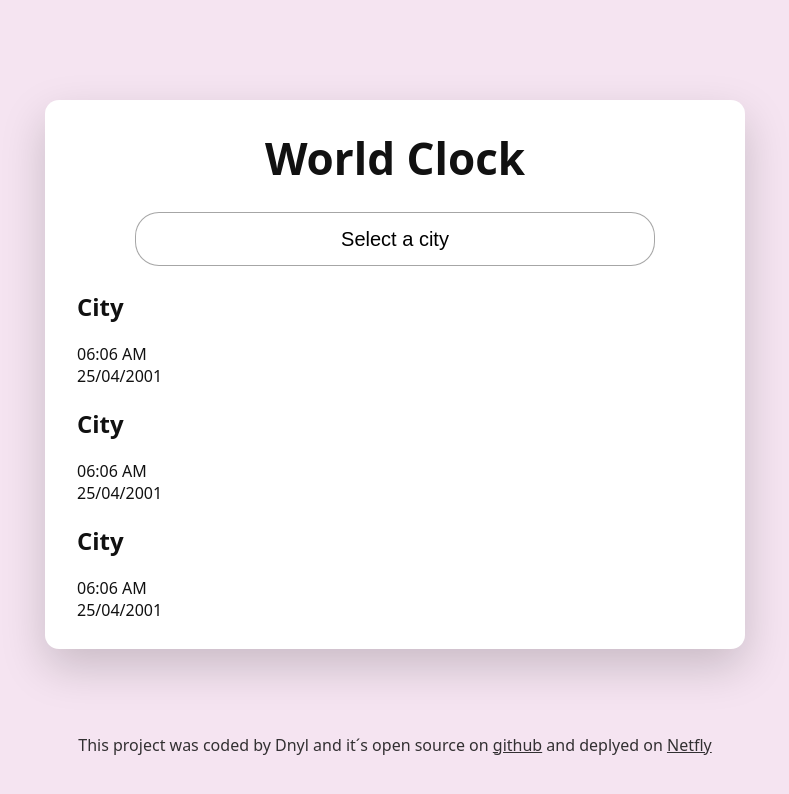
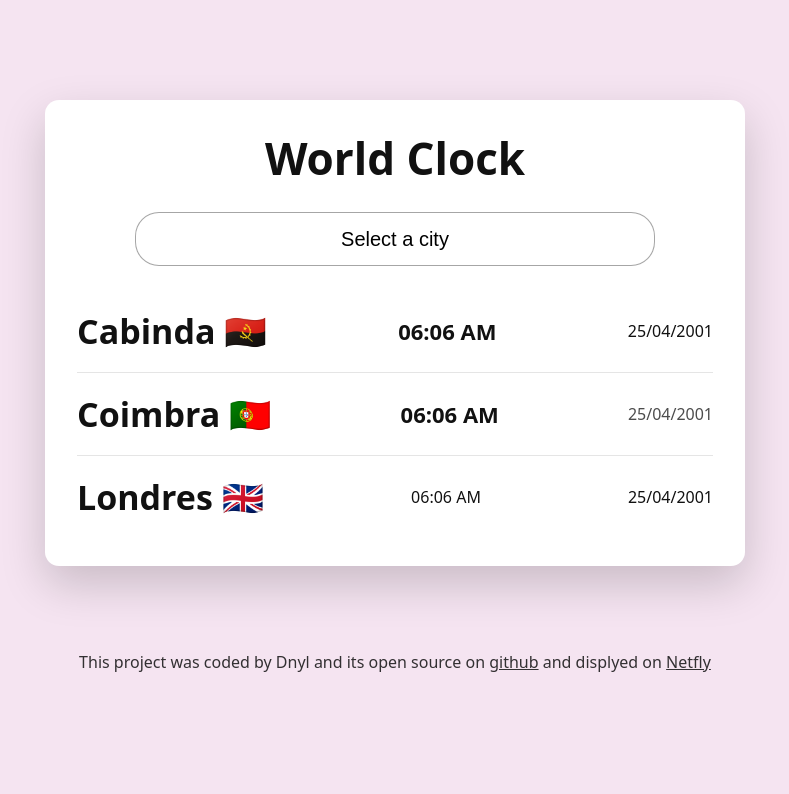
Before and after one commit to DNyl01/world-clock, a plain HTML site: page index.html in a window 1280 px wide. Shown: the whole page, without its empty margins (245-1034 px from the left). Drawn offline with Linux system fonts and the light colour scheme.

Commit message:
updated html

```diff
--- a/index.html
+++ b/index.html
@@ -12,31 +12,28 @@
  <h1>World Clock</h1>
  <select>
     <option value="">Select a city</option>
-    <option value="luanda">Luanda</option>
-    <option value="lisboa">Lisboa</option>
-        <option value="bath">Bath</option>
+    <option value="luanda">Luanda 🇦🇴</option>
+    <option value="lisboa">Lisboa 🇵🇹</option>
+        <option value="bath">Bath 🇬🇧</option>
  </select>
 
 
- <div class="city1">
-    <h2>City</h2>
-    <div class="time1"> 06:06 AM</div>
+ <div class="city">
+    <h2>Cabinda 🇦🇴</h2>
+    <div class="time"> 06:06 AM</div>
 <div class="date1"> 25/04/2001</div>
  </div>
 
 
-
-
- <div class="city2">
-    <h2>City</h2>
-    <div class="time2"> 06:06 AM</div>
-<div class="date2"> 25/04/2001</div>
+ <div class="city">
+    <h2>Coimbra 🇵🇹</h2>
+    <div class="time"> 06:06 AM</div>
+<div class="date"> 25/04/2001</div>
  </div>
 
 
-
- <div class="city3">
-    <h2>City</h2>
+ <div class="city">
+    <h2>Londres 🇬🇧</h2>
     <div class="time3"> 06:06 AM</div>
 <div class="date3"> 25/04/2001</div>
  </div>
@@ -45,7 +42,7 @@
 
 
 </div>
- <footer>This project was coded by Dnyl and it´s open source on <a href="https://github.com/DNyl01" target="_blank">github</a> and deplyed on <a href="https://verdant-llama-025ef2.netlify.app/" target="_blank">Netfly</a> </footer>
+ <footer>This project was coded by Dnyl and its open source on <a href="https://github.com/DNyl01" target="_blank">github</a> and displyed on <a href="https://verdant-llama-025ef2.netlify.app/" target="_blank">Netfly</a> </footer>
  <script src="script.js"></script>
 </body>
 </html>
```
